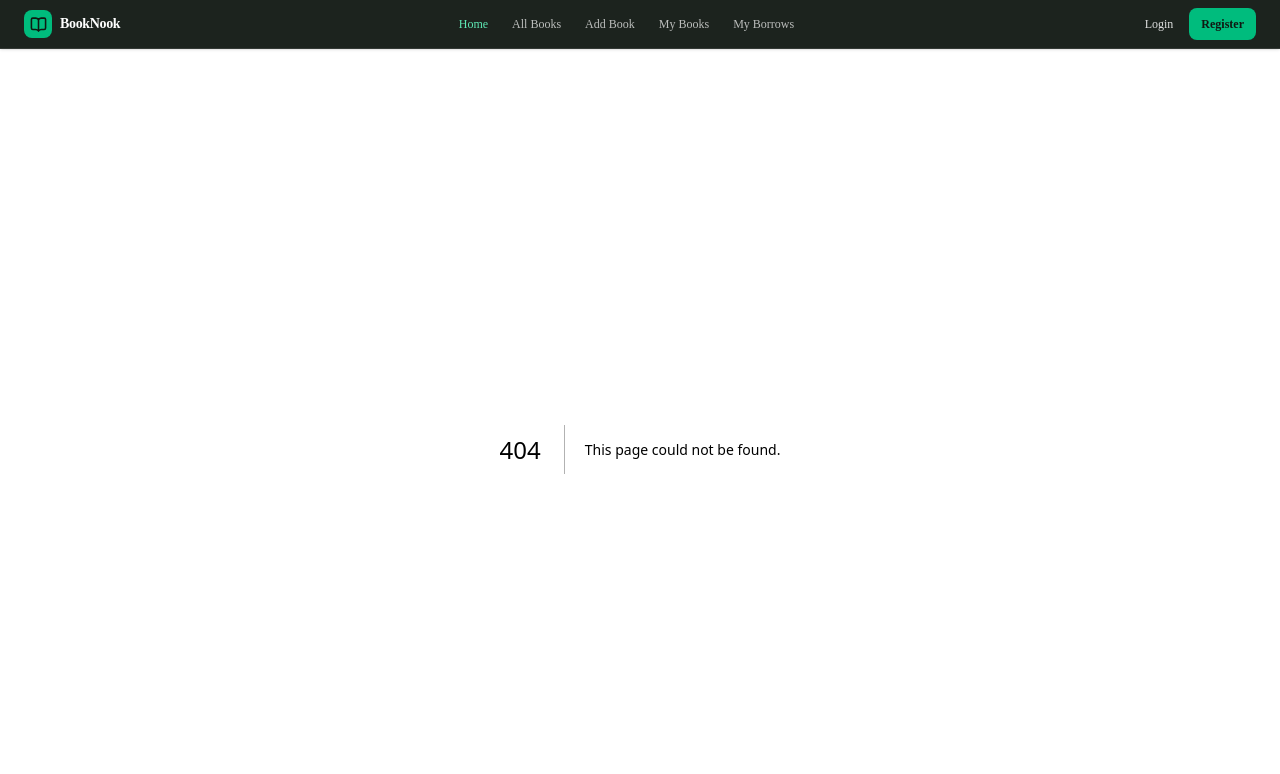
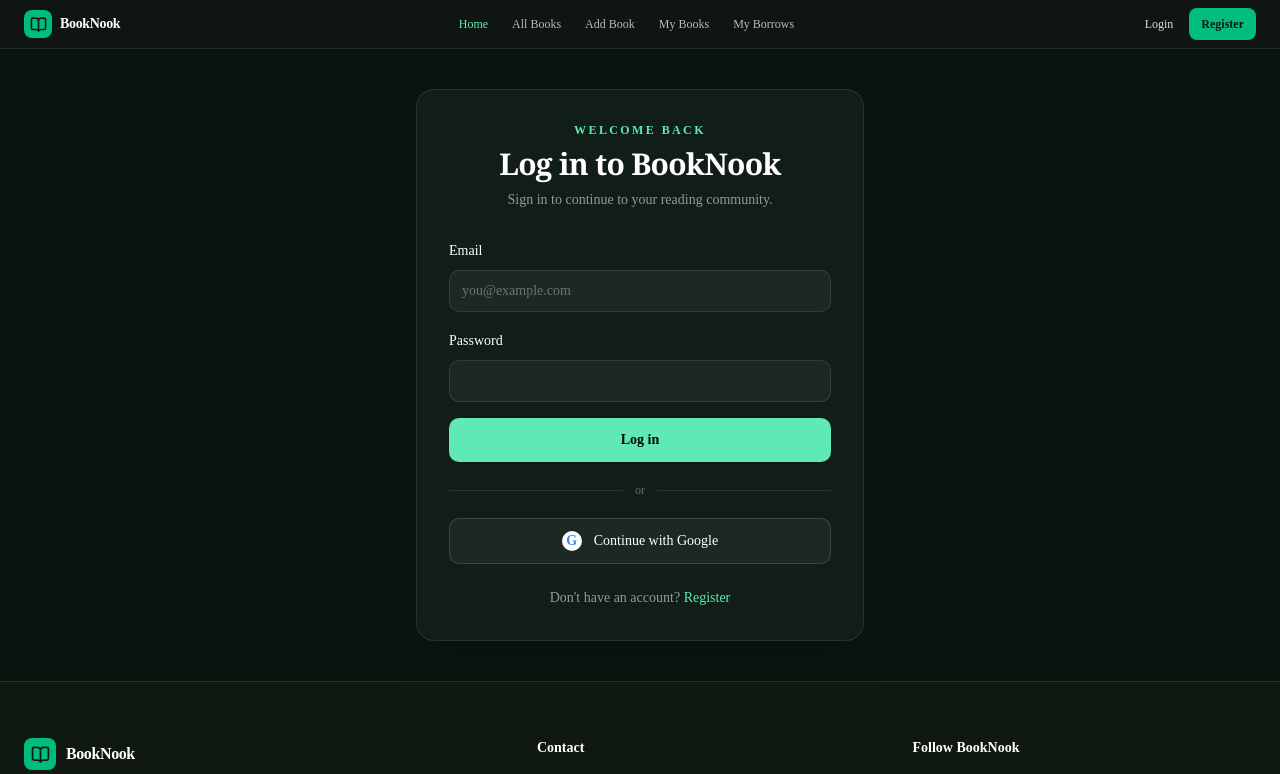
Before and after one commit to mehedi-hasandev/assignment-8, a Next.js app: page /login in a window 1280 px wide. Before the commit this address had no page. Shown: the top 774 px of the page. Built offline with nearby package versions, Linux system fonts and the light colour scheme.

Commit message:
implement login page with authentication form

```diff
--- /dev/null
+++ b/src/app/login/page.jsx
@@ -0,0 +1,183 @@
+"use client";
+
+import { useState } from "react";
+import Link from "next/link";
+import { useRouter } from "next/navigation";
+import { LoaderCircle } from "lucide-react";
+import { toast } from "sonner";
+import { authClient } from "@/lib/auth-client";
+import { getSafeReturnTo } from "@/lib/auth-redirect";
+
+const inputClassName =
+  "mt-2 w-full rounded-lg border border-white/10 bg-white/5 px-3 py-2.5 text-sm text-white outline-none transition placeholder:text-white/35 focus:border-emerald-300 focus:ring-2 focus:ring-emerald-300/20";
+
+export default function LoginPage() {
+  const router = useRouter();
+  const [isSubmitting, setIsSubmitting] = useState(false);
+  const [formError, setFormError] = useState("");
+
+  async function handleSubmit(event) {
+    event.preventDefault();
+    setFormError("");
+    setIsSubmitting(true);
+
+    const formData = new FormData(event.currentTarget);
+    const returnTo = getSafeReturnTo(
+      new URLSearchParams(window.location.search).get("callbackUrl"),
+    );
+
+    try {
+      const { error } = await authClient.signIn.email({
+        email: String(formData.get("email") ?? "").trim(),
+        password: String(formData.get("password") ?? ""),
+      });
+
+      if (error) {
+        setFormError(error.message);
+        toast.error(error.message);
+        return;
+      }
+
+      toast.success("You are logged in.");
+      router.push(returnTo);
+    } catch (error) {
+      const message =
+        error instanceof Error
+          ? error.message
+          : "Could not log in. Please try again.";
+      setFormError(message);
+      toast.error(message);
+    } finally {
+      setIsSubmitting(false);
+    }
+  }
+
+  async function handleGoogleSignIn() {
+    setFormError("");
+    setIsSubmitting(true);
+    const returnTo = getSafeReturnTo(
+      new URLSearchParams(window.location.search).get("callbackUrl"),
+    );
+
+    try {
+      const { error } = await authClient.signIn.social({
+        provider: "google",
+        callbackURL: returnTo,
+      });
+
+      if (error) {
+        setFormError(error.message);
+        toast.error(error.message);
+      }
+    } catch (error) {
+      const message =
+        error instanceof Error
+          ? error.message
+          : "Could not continue with Google. Please try again.";
+      setFormError(message);
+      toast.error(message);
+    } finally {
+      setIsSubmitting(false);
+    }
+  }
+
+  return (
+    <main className="flex flex-1 items-center justify-center bg-[#0b1510] px-4 py-10 text-white sm:px-6">
+      <section className="w-full max-w-md rounded-2xl border border-white/10 bg-[#111d17] p-6 shadow-2xl shadow-black/20 sm:p-8">
+        <div className="mb-7 text-center">
+          <p className="text-xs font-semibold uppercase tracking-[0.2em] text-emerald-300">
+            Welcome back
+          </p>
+          <h1 className="mt-2 font-serif text-3xl font-semibold tracking-tight">
+            Log in to BookNook
+          </h1>
+          <p className="mt-2 text-sm text-white/55">
+            Sign in to continue to your reading community.
+          </p>
+        </div>
+
+        <form onSubmit={handleSubmit} className="space-y-4">
+          <div>
+            <label htmlFor="login-email" className="text-sm font-medium">
+              Email
+            </label>
+            <input
+              id="login-email"
+              name="email"
+              type="email"
+              autoComplete="email"
+              placeholder="you@example.com"
+              required
+              className={inputClassName}
+            />
+          </div>
+
+          <div>
+            <label htmlFor="login-password" className="text-sm font-medium">
+              Password
+            </label>
+            <input
+              id="login-password"
+              name="password"
+              type="password"
+              autoComplete="current-password"
+              required
+              className={inputClassName}
+            />
+          </div>
+
+          {formError && (
+            <p
+              role="alert"
+              className="rounded-lg border border-red-400/20 bg-red-950/30 px-3 py-2 text-sm text-red-200"
+            >
+              {formError}
+            </p>
+          )}
+
+          <button
+            type="submit"
+            disabled={isSubmitting}
+            className="flex w-full items-center justify-center gap-2 rounded-lg bg-emerald-300 px-4 py-3 text-sm font-semibold text-zinc-950 transition-colors hover:bg-emerald-200 disabled:cursor-not-allowed disabled:opacity-60"
+          >
+            {isSubmitting && (
+              <LoaderCircle aria-hidden="true" size={17} className="animate-spin" />
+            )}
+            {isSubmitting ? "Logging in..." : "Log in"}
+          </button>
+        </form>
+
+        <div className="my-5 flex items-center gap-3 text-xs text-white/35">
+          <span className="h-px flex-1 bg-white/10" />
+          <span>or</span>
+          <span className="h-px flex-1 bg-white/10" />
+        </div>
+
+        <button
+          type="button"
+          onClick={handleGoogleSignIn}
+          disabled={isSubmitting}
+          className="flex w-full items-center justify-center gap-3 rounded-lg border border-white/15 bg-white/5 px-4 py-3 text-sm font-medium text-white transition-colors hover:bg-white/10 disabled:cursor-not-allowed disabled:opacity-60"
+        >
+          <span
+            aria-hidden="true"
+            className="flex size-5 items-center justify-center rounded-full bg-white text-sm font-bold text-[#4285f4]"
+          >
+            G
+          </span>
+          Continue with Google
+        </button>
+
+        <p className="mt-6 text-center text-sm text-white/55">
+          Don&apos;t have an account?{" "}
+          <Link
+            href="/register"
+            className="font-medium text-emerald-300 transition-colors hover:text-emerald-200"
+          >
+            Register
+          </Link>
+        </p>
+      </section>
+    </main>
+  );
+}
```
